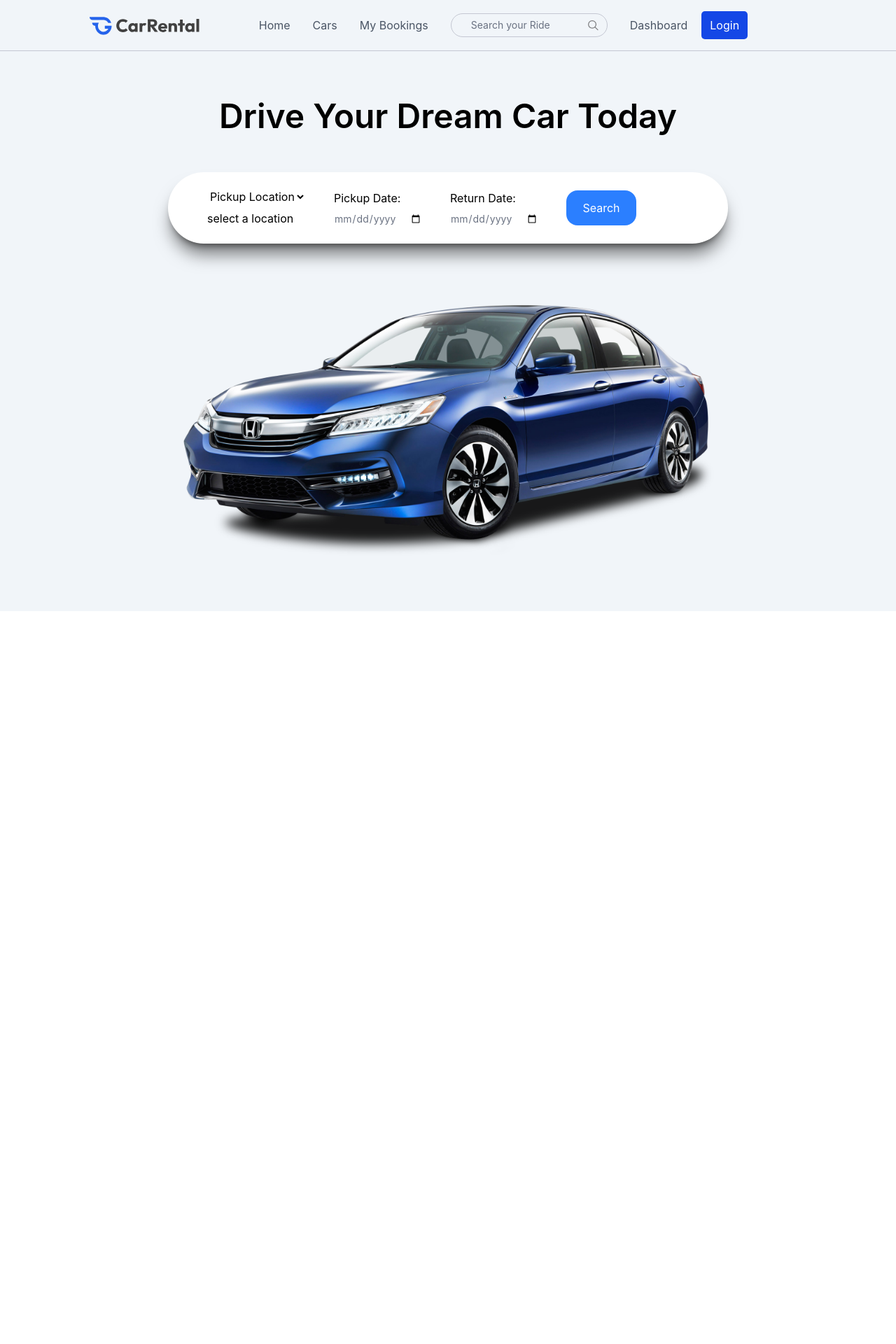
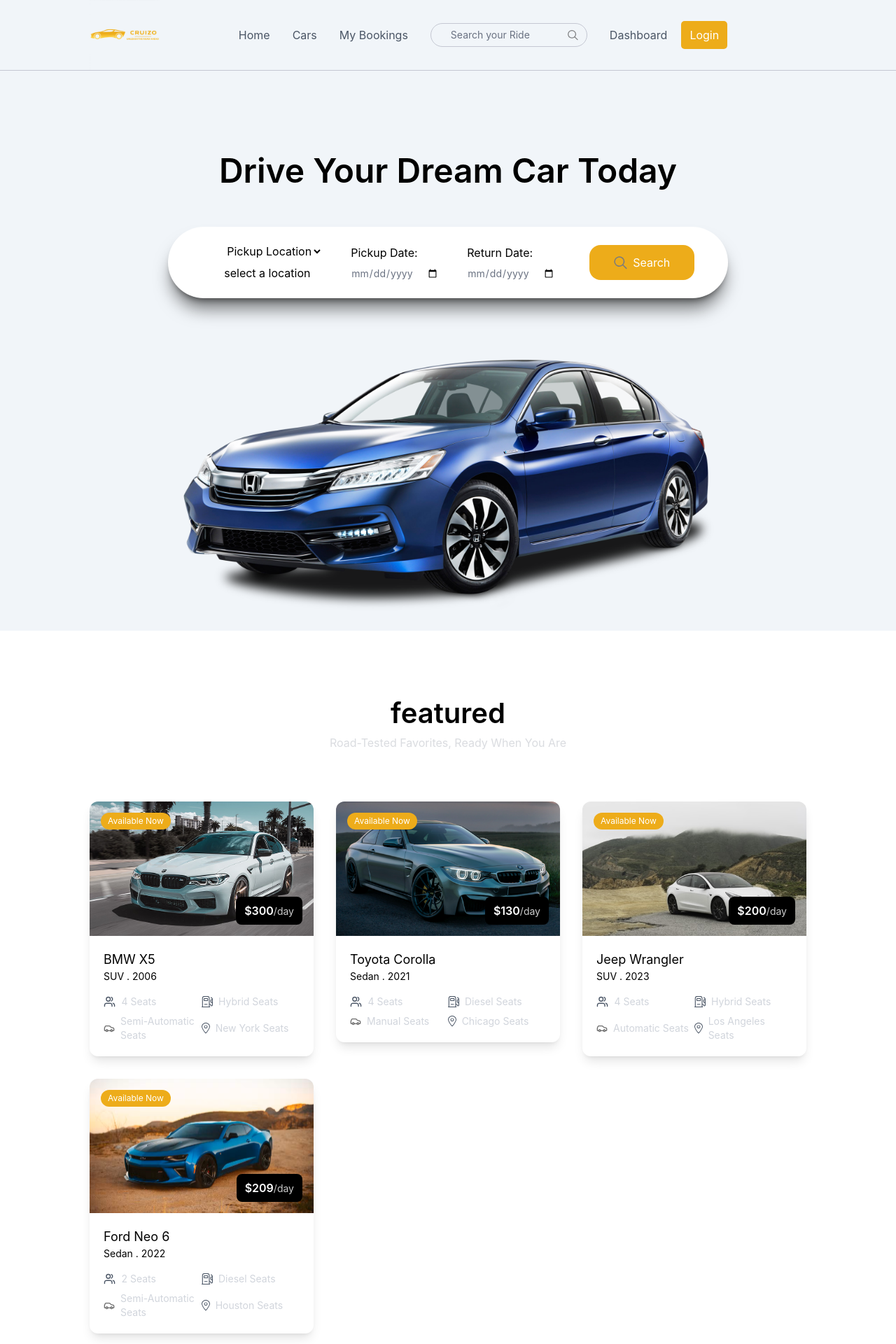
Before and after one commit to ANESSABO0421/Cruizo, a React (Vite) app: page / in a window 1280 px wide. Shown: the top 1920 px of the page at 70% size. Before the commit the page ends 873 px from the top, so only its background shows below. Built offline with nearby package versions, Linux system fonts and the light colour scheme.

Commit message:
featured section

```diff
--- a/src/assets/assets.js
+++ b/src/assets/assets.js
@@ -4,44 +4,51 @@
 import instagram_logo from "./instagram_logo.svg";
 import twitter_logo from "./twitter_logo.svg";
 import menu_icon from "./menu_icon.svg";
-import search_icon from "./search_icon.svg"
-import close_icon from "./close_icon.svg"
-import users_icon from "./users_icon.svg"
-import car_icon from "./car_icon.svg"
-import location_icon from "./location_icon.svg"
-import fuel_icon from "./fuel_icon.svg"
-import addIcon from "./addIcon.svg"
-import carIcon from "./carIcon.svg"
-import carIconColored from "./carIconColored.svg"
-import dashboardIcon from "./dashboardIcon.svg"
-import dashboardIconColored from "./dashboardIconColored.svg"
-import addIconColored from "./addIconColored.svg"
-import listIcon from "./listIcon.svg"
-import listIconColored from "./listIconColored.svg"
-import cautionIconColored from "./cautionIconColored.svg"
-import arrow_icon from "./arrow_icon.svg"
-import star_icon from "./star_icon.svg"
-import check_icon from "./check_icon.svg"
-import tick_icon from "./tick_icon.svg"
-import delete_icon from "./delete_icon.svg"
-import eye_icon from "./eye_icon.svg"
-import eye_close_icon from "./eye_close_icon.svg"
-import filter_icon from "./filter_icon.svg"
-import edit_icon from "./edit_icon.svg"
-import calendar_icon_colored from "./calendar_icon_colored.svg"
-import location_icon_colored from "./location_icon_colored.svg"
-import testimonial_image_1 from "./testimonial_image_1.png"
-import testimonial_image_2 from "./testimonial_image_2.png"
-import main_car from "./main_car.png"
-import banner_car_image from "./banner_car_image.png"
-import user_profile from "./user_profile.png"
-import upload_icon from "./upload_icon.svg"
-import car_image1 from "./car_image1.png"
-import car_image2 from "./car_image2.png"
-import car_image3 from "./car_image3.png"
-import car_image4 from "./car_image4.png"
+import search_icon from "./search_icon.svg";
+import close_icon from "./close_icon.svg";
+import users_icon from "./users_icon.svg";
+import car_icon from "./car_icon.svg";
+import location_icon from "./location_icon.svg";
+import fuel_icon from "./fuel_icon.svg";
+import addIcon from "./addIcon.svg";
+import carIcon from "./carIcon.svg";
+import carIconColored from "./carIconColored.svg";
+import dashboardIcon from "./dashboardIcon.svg";
+import dashboardIconColored from "./dashboardIconColored.svg";
+import addIconColored from "./addIconColored.svg";
+import listIcon from "./listIcon.svg";
+import listIconColored from "./listIconColored.svg";
+import cautionIconColored from "./cautionIconColored.svg";
+import arrow_icon from "./arrow_icon.svg";
+import star_icon from "./star_icon.svg";
+import check_icon from "./check_icon.svg";
+import tick_icon from "./tick_icon.svg";
+import delete_icon from "./delete_icon.svg";
+import eye_icon from "./eye_icon.svg";
+import eye_close_icon from "./eye_close_icon.svg";
+import filter_icon from "./filter_icon.svg";
+import edit_icon from "./edit_icon.svg";
+import calendar_icon_colored from "./calendar_icon_colored.svg";
+import location_icon_colored from "./location_icon_colored.svg";
+import testimonial_image_1 from "./testimonial_image_1.png";
+import testimonial_image_2 from "./testimonial_image_2.png";
+import main_car from "./main_car.png";
+import banner_car_image from "./banner_car_image.png";
+import user_profile from "./user_profile.png";
+import upload_icon from "./upload_icon.svg";
+import car_image1 from "./car_image1.png";
+import car_image2 from "./car_image2.png";
+import car_image3 from "./car_image3.png";
+import car_image4 from "./car_image4.png";
+import Cruizo from "./Cruizo.png";
 
-export const cityList = ['New York', 'Los Angeles', 'Houston', 'Chicago']
+export const cityList = [
+  "New York",
+  "Los Angeles",
+  "Houston",
+  "Chicago",
+  "delhi",
+];
 
 export const assets = {
   logo,
@@ -85,156 +92,178 @@
   user_profile,
   car_image2,
   car_image3,
-    car_image4
-}
+  car_image4,
+  Cruizo,
+};
 
 export const menuLinks = [
   { name: "Home", path: "/" },
   { name: "Cars", path: "/cars" },
   { name: "My Bookings", path: "/my-bookings" },
-]
+];
 
 export const ownerMenuLinks = [
-    { name: "Dashboard", path: "/owner", icon: dashboardIcon, coloredIcon: dashboardIconColored },
-    { name: "Add car", path: "/owner/add-car", icon: addIcon, coloredIcon: addIconColored },
-    { name: "Manage Cars", path: "/owner/manage-cars", icon: carIcon, coloredIcon: carIconColored },
-    { name: "Manage Bookings", path: "/owner/manage-bookings", icon: listIcon, coloredIcon: listIconColored },
-]
+  {
+    name: "Dashboard",
+    path: "/owner",
+    icon: dashboardIcon,
+    coloredIcon: dashboardIconColored,
+  },
+  {
+    name: "Add car",
+    path: "/owner/add-car",
+    icon: addIcon,
+    coloredIcon: addIconColored,
+  },
+  {
+    name: "Manage Cars",
+    path: "/owner/manage-cars",
+    icon: carIcon,
+    coloredIcon: carIconColored,
+  },
+  {
+    name: "Manage Bookings",
+    path: "/owner/manage-bookings",
+    icon: listIcon,
+    coloredIcon: listIconColored,
+  },
+];
 
 export const dummyUserData = {
-  "_id": "6847f7cab3d8daecdb517095",
-  "name": "GreatStack",
-  "email": "admin@example.com",
-  "role": "owner",
-  "image": user_profile,
-}
+  _id: "6847f7cab3d8daecdb517095",
+  name: "GreatStack",
+  email: "admin@example.com",
+  role: "owner",
+  image: user_profile,
+};
 
 export const dummyCarData = [
   {
-        "_id": "67ff5bc069c03d4e45f30b77",
-        "owner": "67fe3467ed8a8fe17d0ba6e2",
-        "brand": "BMW",
-        "model": "X5",
-        "image": car_image1,
-        "year": 2006,
-        "category": "SUV",
-        "seating_capacity": 4,
-        "fuel_type": "Hybrid",
-        "transmission": "Semi-Automatic",
-        "pricePerDay": 300,
-        "location": "New York",
-        "description": "The BMW X5 is a mid-size luxury SUV produced by BMW. The X5 made its debut in 1999 as the first SUV ever produced by BMW.",
-        "isAvaliable": true,
-        "createdAt": "2025-04-16T07:26:56.215Z",
+    _id: "67ff5bc069c03d4e45f30b77",
+    owner: "67fe3467ed8a8fe17d0ba6e2",
+    brand: "BMW",
+    model: "X5",
+    image: car_image1,
+    year: 2006,
+    category: "SUV",
+    seating_capacity: 4,
+    fuel_type: "Hybrid",
+    transmission: "Semi-Automatic",
+    pricePerDay: 300,
+    location: "New York",
+    description:
+      "The BMW X5 is a mid-size luxury SUV produced by BMW. The X5 made its debut in 1999 as the first SUV ever produced by BMW.",
+    isAvaliable: true,
+    createdAt: "2025-04-16T07:26:56.215Z",
   },
   {
-        "_id": "67ff6b758f1b3684286a2a65",
-        "owner": "67fe3467ed8a8fe17d0ba6e2",
-        "brand": "Toyota",
-        "model": "Corolla",
-        "image": car_image2,
-        "year": 2021,
-        "category": "Sedan",
-        "seating_capacity": 4,
-        "fuel_type": "Diesel",
-        "transmission": "Manual",
-        "pricePerDay": 130,
-        "location": "Chicago",
-        "description": "The Toyota Corolla is a mid-size luxury sedan produced by Toyota. The Corolla made its debut in 2008 as the first sedan ever produced by Toyota.",
-        "isAvaliable": true,
-        "createdAt": "2025-04-16T08:33:57.993Z",
+    _id: "67ff6b758f1b3684286a2a65",
+    owner: "67fe3467ed8a8fe17d0ba6e2",
+    brand: "Toyota",
+    model: "Corolla",
+    image: car_image2,
+    year: 2021,
+    category: "Sedan",
+    seating_capacity: 4,
+    fuel_type: "Diesel",
+    transmission: "Manual",
+    pricePerDay: 130,
+    location: "Chicago",
+    description:
+      "The Toyota Corolla is a mid-size luxury sedan produced by Toyota. The Corolla made its debut in 2008 as the first sedan ever produced by Toyota.",
+    isAvaliable: true,
+    createdAt: "2025-04-16T08:33:57.993Z",
   },
   {
-        "_id": "67ff6b9f8f1b3684286a2a68",
-        "owner": "67fe3467ed8a8fe17d0ba6e2",
-        "brand": "Jeep ",
-        "model": "Wrangler",
-        "image": car_image3,
-        "year": 2023,
-        "category": "SUV",
-        "seating_capacity": 4,
-        "fuel_type": "Hybrid",
-        "transmission": "Automatic",
-        "pricePerDay": 200,
-        "location": "Los Angeles",
-        "description": "The Jeep Wrangler is a mid-size luxury SUV produced by Jeep. The Wrangler made its debut in 2003 as the first SUV ever produced by Jeep.",
-        "isAvaliable": true,
-        "createdAt": "2025-04-16T08:34:39.592Z",
+    _id: "67ff6b9f8f1b3684286a2a68",
+    owner: "67fe3467ed8a8fe17d0ba6e2",
+    brand: "Jeep ",
+    model: "Wrangler",
+    image: car_image3,
+    year: 2023,
+    category: "SUV",
+    seating_capacity: 4,
+    fuel_type: "Hybrid",
+    transmission: "Automatic",
+    pricePerDay: 200,
+    location: "Los Angeles",
+    description:
+      "The Jeep Wrangler is a mid-size luxury SUV produced by Jeep. The Wrangler made its debut in 2003 as the first SUV ever produced by Jeep.",
+    isAvaliable: true,
+    createdAt: "2025-04-16T08:34:39.592Z",
   },
   {
-        "_id": "68009c93a3f5fc6338ea7e34",
-        "owner": "67fe3467ed8a8fe17d0ba6e2",
-        "brand": "Ford",
-        "model": "Neo 6",
-        "image": car_image4,
-        "year": 2022,
-        "category": "Sedan",
-        "seating_capacity": 2,
-        "fuel_type": "Diesel",
-        "transmission": "Semi-Automatic",
-        "pricePerDay": 209,
-        "location": "Houston",
-        "description": "This is a mid-size luxury sedan produced by Toyota. The Corolla made its debut in 2008 as the first sedan ever produced by Toyota.",
-        "isAvaliable": true,
-        "createdAt": "2025-04-17T06:15:47.318Z",
-    }
+    _id: "68009c93a3f5fc6338ea7e34",
+    owner: "67fe3467ed8a8fe17d0ba6e2",
+    brand: "Ford",
+    model: "Neo 6",
+    image: car_image4,
+    year: 2022,
+    category: "Sedan",
+    seating_capacity: 2,
+    fuel_type: "Diesel",
+    transmission: "Semi-Automatic",
+    pricePerDay: 209,
+    location: "Houston",
+    description:
+      "This is a mid-size luxury sedan produced by Toyota. The Corolla made its debut in 2008 as the first sedan ever produced by Toyota.",
+    isAvaliable: true,
+    createdAt: "2025-04-17T06:15:47.318Z",
+  },
 ];
 
 export const dummyMyBookingsData = [
   {
-        "_id": "68482bcc98eb9722b7751f70",
-        "car": dummyCarData[0],
-        "user": "6847f7cab3d8daecdb517095",
-        "owner": "6847f7cab3d8daecdb517095",
-        "pickupDate": "2025-06-13T00:00:00.000Z",
-        "returnDate": "2025-06-14T00:00:00.000Z",
-        "status": "confirmed",
-        "price": 440,
-        "createdAt": "2025-06-10T12:57:48.244Z",
+    _id: "68482bcc98eb9722b7751f70",
+    car: dummyCarData[0],
+    user: "6847f7cab3d8daecdb517095",
+    owner: "6847f7cab3d8daecdb517095",
+    pickupDate: "2025-06-13T00:00:00.000Z",
+    returnDate: "2025-06-14T00:00:00.000Z",
+    status: "confirmed",
+    price: 440,
+    createdAt: "2025-06-10T12:57:48.244Z",
   },
   {
-        "_id": "68482bb598eb9722b7751f60",
-        "car": dummyCarData[1],
-        "user": "6847f7cab3d8daecdb517095",
-        "owner": "67fe3467ed8a8fe17d0ba6e2",
-        "pickupDate": "2025-06-12T00:00:00.000Z",
-        "returnDate": "2025-06-12T00:00:00.000Z",
-        "status": "pending",
-        "price": 130,
-        "createdAt": "2025-06-10T12:57:25.613Z",
+    _id: "68482bb598eb9722b7751f60",
+    car: dummyCarData[1],
+    user: "6847f7cab3d8daecdb517095",
+    owner: "67fe3467ed8a8fe17d0ba6e2",
+    pickupDate: "2025-06-12T00:00:00.000Z",
+    returnDate: "2025-06-12T00:00:00.000Z",
+    status: "pending",
+    price: 130,
+    createdAt: "2025-06-10T12:57:25.613Z",
   },
   {
-        "_id": "684800fa0fb481c5cfd92e56",
-        "car": dummyCarData[2],
-        "user": "6847f7cab3d8daecdb517095",
-        "owner": "67fe3467ed8a8fe17d0ba6e2",
-        "pickupDate": "2025-06-11T00:00:00.000Z",
-        "returnDate": "2025-06-12T00:00:00.000Z",
-        "status": "pending",
-        "price": 600,
-        "createdAt": "2025-06-10T09:55:06.379Z",
+    _id: "684800fa0fb481c5cfd92e56",
+    car: dummyCarData[2],
+    user: "6847f7cab3d8daecdb517095",
+    owner: "67fe3467ed8a8fe17d0ba6e2",
+    pickupDate: "2025-06-11T00:00:00.000Z",
+    returnDate: "2025-06-12T00:00:00.000Z",
+    status: "pending",
+    price: 600,
+    createdAt: "2025-06-10T09:55:06.379Z",
   },
   {
-        "_id": "6847fe790fb481c5cfd92d94",
-        "car": dummyCarData[3],
-        "user": "6847f7cab3d8daecdb517095",
-        "owner": "6847f7cab3d8daecdb517095",
-        "pickupDate": "2025-06-11T00:00:00.000Z",
-        "returnDate": "2025-06-12T00:00:00.000Z",
-        "status": "confirmed",
-        "price": 440,
-        "createdAt": "2025-06-10T09:44:25.410Z",
-    }
-]
+    _id: "6847fe790fb481c5cfd92d94",
+    car: dummyCarData[3],
+    user: "6847f7cab3d8daecdb517095",
+    owner: "6847f7cab3d8daecdb517095",
+    pickupDate: "2025-06-11T00:00:00.000Z",
+    returnDate: "2025-06-12T00:00:00.000Z",
+    status: "confirmed",
+    price: 440,
+    createdAt: "2025-06-10T09:44:25.410Z",
+  },
+];
 
 export const dummyDashboardData = {
-    "totalCars": 4,
-    "totalBookings": 2,
-    "pendingBookings": 0,
-    "completedBookings": 2,
-    "recentBookings": [
-        dummyMyBookingsData[0],
-        dummyMyBookingsData[1]
-    ],
-    "monthlyRevenue": 840
-}
+  totalCars: 4,
+  totalBookings: 2,
+  pendingBookings: 0,
+  completedBookings: 2,
+  recentBookings: [dummyMyBookingsData[0], dummyMyBookingsData[1]],
+  monthlyRevenue: 840,
+};
--- /dev/null
+++ b/src/components/CarCards.jsx
@@ -0,0 +1,74 @@
+import React from "react";
+import { assets } from "../assets/assets";
+
+const CarCards = ({ car }) => {
+  //passing data from the car.jsx
+
+  // env variable
+  const currency = import.meta.env.VITE_CURRENCY;
+  return (
+    <div className="group rounded-xl overflow-hidden shadow-lg hover:-translate-y-1 transition-all duration-500 cursor-pointer">
+      {/* image of car */}
+      <div className="relative h-48 overflow-hidden">
+        <img
+          src={car.image}
+          alt="Car Image"
+          className="w-full h-full object-cover transition-transform duration-500 group-hover:scale-105"
+        />
+        {car.isAvaliable && (
+          <p className="absolute top-4 left-4 bg-primary text-white  text-xs px-2.5 py-1 rounded-full ">
+            Available Now
+          </p>
+        )}
+        {/* car price on image */}
+        <div className="absolute bottom-4 right-4 bg-black backdrop-blur-sm text-white px-3 py-2 rounded-lg">
+          <span className="font-semibold">
+            {currency}
+            {car.pricePerDay}
+          </span>
+          <span className="text-sm text-white/80">/day</span>
+        </div>
+      </div>
+
+      {/* car details */}
+      <div className="p-4 sm:p-5">
+        <div className="flex justify-between items-start mb-2">
+          {/* text on my own */}
+          <div>
+            <h3 className="text-lg">
+              {car.brand} {car.model}
+            </h3>
+            <p className="text-sm">
+              {car.category} . {car.year}
+            </p>
+          </div>
+        </div>
+        {/* specifications */}
+        <div className="mt-4 grid grid-cols-2 gap-y-2 text-gray-600">
+          {/* seating */}
+          <div className="flex items-center text-sm text-gray-300">
+            <img src={assets.users_icon} alt="" className="h-4 mr-2" />
+            <span>{car.seating_capacity} Seats</span>
+          </div>
+          {/* fuel type */}
+          <div className="flex items-center text-sm text-gray-300">
+            <img src={assets.fuel_icon} alt="" className="h-4 mr-2" />
+            <span>{car.fuel_type} Seats</span>
+          </div>
+          {/* transmission */}
+          <div className="flex items-center text-sm text-gray-300">
+            <img src={assets.carIcon} alt="" className="h-4 mr-2" />
+            <span>{car.transmission} Seats</span>
+          </div>
+          {/* location */}
+          <div className="flex items-center text-sm text-gray-300">
+            <img src={assets.location_icon} alt="" className="h-4 mr-2" />
+            <span>{car.location} Seats</span>
+          </div>
+        </div>
+      </div>
+    </div>
+  );
+};
+
+export default CarCards;
--- /dev/null
+++ b/src/components/FeaturedSection.jsx
@@ -0,0 +1,29 @@
+import React from "react";
+import Title from "./Title";
+import { dummyCarData } from "../assets/assets";
+import CarCards from "./CarCards";
+
+const FeaturedSection = () => {
+  return (
+    <div className="flex flex-col items-center py-24 px-6 md:px-16 lg:px-24 xl:px-32">
+      <div>
+        <Title
+          title="featured"
+          subtitle="Road-Tested Favorites, Ready When You Are"
+        />
+      </div>
+      <div className="grid grid-cols-1 sm:grid-cols-2 lg:grid-cols-3 gap-8 mt-18">
+        {dummyCarData.slice(0, 6).map((car) => {
+          //only 6 data are needed
+          return (
+            <div key={car._id}>
+              <CarCards car={car} />
+            </div>
+          );
+        })}
+      </div>
+    </div>
+  );
+};
+
+export default FeaturedSection;
--- a/src/components/Hero.jsx
+++ b/src/components/Hero.jsx
@@ -6,11 +6,11 @@
   const [pickupLocation, setPickupLocation] = useState("");
 
   return (
-    <div className="h-screen flex flex-col justify-center items-center gap-14 text-center bg-light">
+    <div className="h-screen pt-[100px] flex flex-col justify-center items-center gap-14 text-center bg-light">
       <h1 className="text-4xl md:text-5xl font-semibold">
         Drive Your Dream Car Today
       </h1>
-      <form className="flex flex-col lg:flex-row  md:flex-row items-start md:items-center justify-between p-6 rounded-lg md:rounded-full bg-white  w-full max-w-80 md:max-w-200 shadow-xl/50">
+      <form className="flex flex-col lg:flex-row  md:flex-row items-start md:items-center justify-around p-6 rounded-lg md:rounded-full bg-white  w-full max-w-80 md:max-w-200 shadow-xl/50">
         <div className="flex flex-col md:flex-row md:items-center lg:flex-row gap-10 min-md:ml-8">
           {/* pickup location */}
           <div className="flex flex-col items-start gap-2">
@@ -19,7 +19,9 @@
               value={pickupLocation}
               onChange={(e) => setPickupLocation(e.target.value)}
             >
-              <option value="">Pickup Location</option>
+              <option value="" className="flex justify-start">
+                Pickup Location
+              </option>
               {cityList.map((city) => (
                 <option key={city} value={city}>
                   {city}
@@ -50,11 +52,16 @@
               required
             />
           </div>
-          {/* search button*/}
-          <button className="hover:bg-blue-700 duration-300 ease-out bg-blue-500 text-white h-[50px] w-[100px] rounded-2xl">
-            Search
-          </button>
         </div>
+        {/* search button*/}
+        <button className="hover:bg-yellow-600 duration-300 ease-out flex  bg-[#EDAC1A] text-white h-[50px] w-[150px] rounded-2xl items-center justify-center gap-2">
+          <img
+            src={assets.search_icon}
+            alt="search icon"
+            className="h-[20px] flex"
+          />
+          Search
+        </button>
       </form>
       <img
         src="/Honda.png"
--- a/src/components/Navbar.jsx
+++ b/src/components/Navbar.jsx
@@ -14,7 +14,7 @@
       }`} //when the path is / returns true then apply the bg color
     >
       <Link>
-        <img src={assets.logo} alt="logo" className="h-8" />
+        <img src={assets.Cruizo} alt="logo" className="h-[100px] w-[100px]" />
       </Link>
 
       <div
@@ -45,7 +45,7 @@
           </button>
           <button
             onClick={() => setShowLogin(true)}
-            className="bg-blue-700 rounded-[5px] py-2 px-3  text-white  hover:bg-blue-600 cursor-pointer"
+            className="bg-[#EDAC1A] rounded-[5px] py-2 px-3  text-white  hover:bg-yellow-600 cursor-pointer"
           >
             Login
           </button>
--- /dev/null
+++ b/src/components/Title.jsx
@@ -0,0 +1,18 @@
+import React from "react";
+
+const Title = ({ title, subtitle, align }) => {
+  return (
+    <div
+      className={`flex flex-col justify-center items-center text-center ${
+        align === "left" && "md:items-start md:text-left"
+      }`}
+    >
+      <h1 className="font-semibold text-4xl md:text-[40px]">{title}</h1>
+      <p className="text-sm md:text-base text-gray-500/25 mt-2 max-w-156">
+        {subtitle}
+      </p>
+    </div>
+  );
+};
+
+export default Title;
--- a/src/index.css
+++ b/src/index.css
@@ -5,7 +5,7 @@
 }
 
 @theme {
-  --color-primary: #2563eb;
+  --color-primary: #EDAC1A;
   --color-primary-dull: #1f58d8;
   --color-light: #f1f5f9;
   --color-borderColor: #c4c7d2;
--- a/src/pages/Home.jsx
+++ b/src/pages/Home.jsx
@@ -1,12 +1,15 @@
-import React from 'react'
-import Hero from '../components/Hero'
+import React from "react";
+import Hero from "../components/Hero";
+import CarCards from "../components/CarCards";
+import FeaturedSection from "../components/FeaturedSection";
 
 const Home = () => {
   return (
     <div>
-        <Hero/>
+      <Hero />
+      <FeaturedSection />
     </div>
-  )
-}
+  );
+};
 
-export default Home
+export default Home;
```
Also changed, not shown: src/assets/Cruizo.png (added), 1 other file (tests, documents, lock files or other folders). Lines whose indentation alone changed are shown as unchanged.
